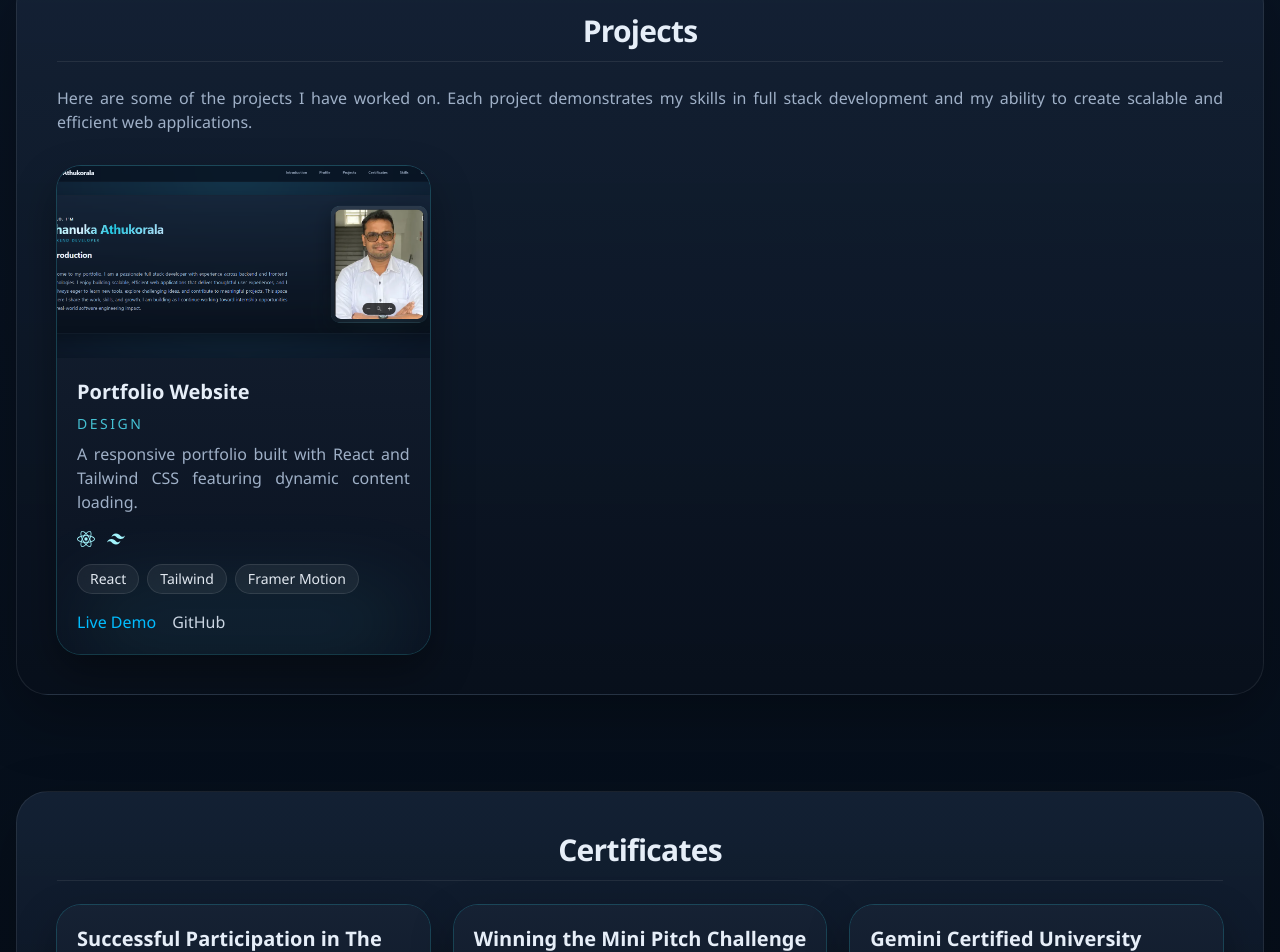
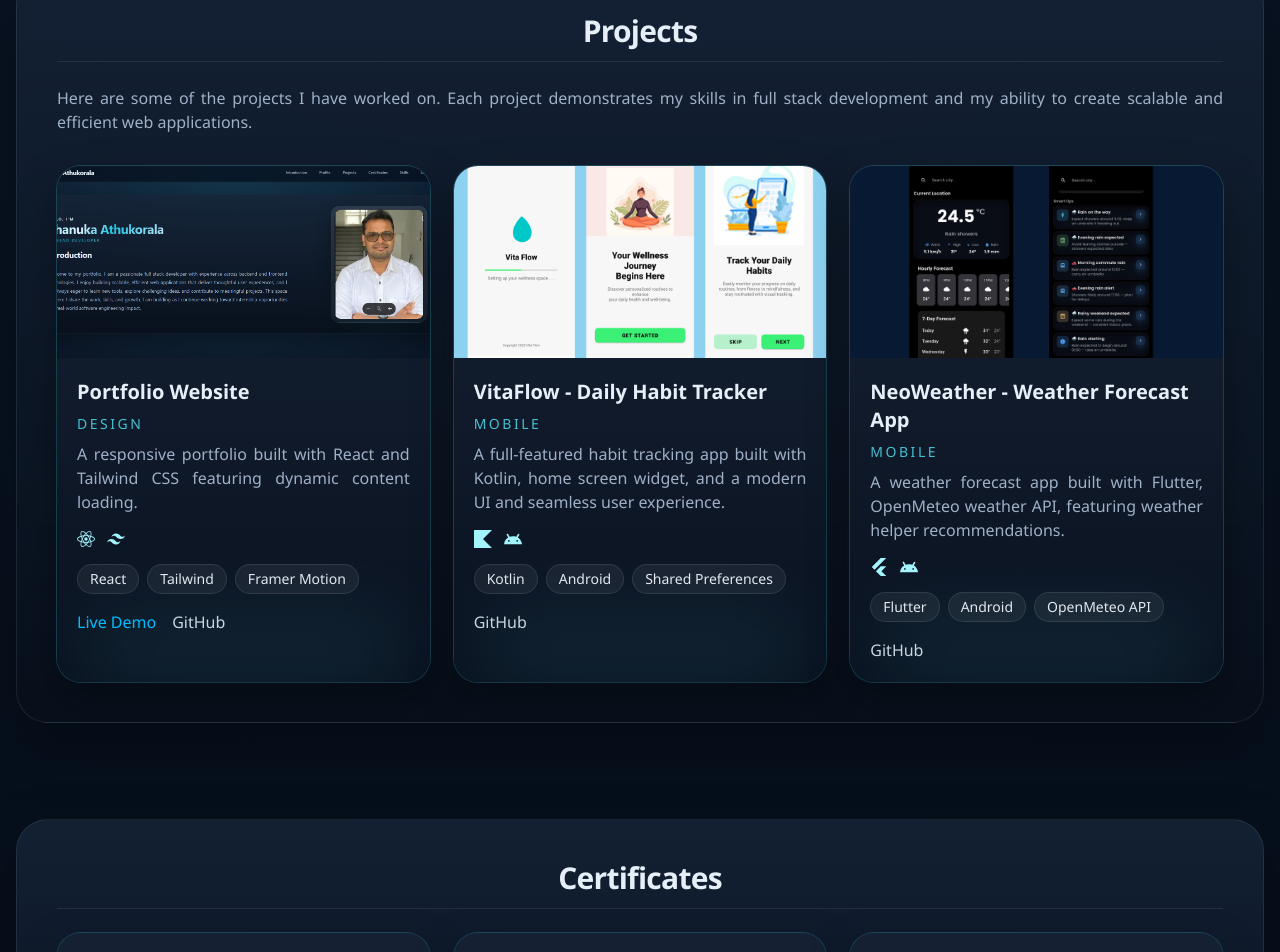
Before and after one commit to bhanuka598/Portfolio-website, a React (Vite) app in the folder client/: page / in a window 1280 px wide. Shown: the part 1302-2254 px from the top of the page. Built offline with nearby package versions, Linux system fonts and the light colour scheme.

Commit message:
Updated projects

```diff
--- a/client/src/data/projects.js
+++ b/client/src/data/projects.js
@@ -1,6 +1,8 @@
 import PortfolioImage from '../assets/images/Portfolio-website.png';
+import VitaFlowImage from '../assets/images/Daily-habit-tracker.png';
+import NeoWeatherImage from '../assets/images/NeoWeather.png';
 // You can import icons here if you want to show tech stacks with icons
-import { SiReact, SiTailwindcss, SiNodedotjs, SiMongodb } from 'react-icons/si';
+import { SiReact, SiTailwindcss, SiNodedotjs, SiMongodb, SiKotlin, SiAndroid, SiFlutter } from 'react-icons/si';
 
 export const projectsData = [
   {
@@ -14,4 +16,26 @@ export const projectsData = [
     liveLink: "https://portfolio-website-delta-eight-k2nv7tu1p8.vercel.app/",
     category: "Design"
   },
+  {
+    id: 2,
+    title: "VitaFlow - Daily Habit Tracker",
+    description: "A full-featured habit tracking app built with Kotlin, home screen widget, and a modern UI and seamless user experience.",
+    image: VitaFlowImage,
+    tags: ["Kotlin", "Android", "Shared Preferences"],
+    techIcons: [SiKotlin, SiAndroid],
+    githubLink: "https://github.com/bhanuka598/VitaFlow-Daily-Habit-Tracker.git",
+    liveLink: "",
+    category: "Mobile"
+  },
+  {
+    id: 3,
+    title: "NeoWeather - Weather Forecast App",
+    description: "A weather forecast app built with Flutter, OpenMeteo weather API, featuring weather helper recommendations.",
+    image: NeoWeatherImage,
+    tags: ["Flutter", "Android", "OpenMeteo API"],
+    techIcons: [SiFlutter, SiAndroid],
+    githubLink: "https://github.com/bhanuka598/Flutter-weather-app.git",
+    liveLink: "",
+    category: "Mobile"
+  }
 ];
```
Also changed, not shown: client/src/assets/images/Daily-habit-tracker.png (added), client/src/assets/images/NeoWeather.png (added).
